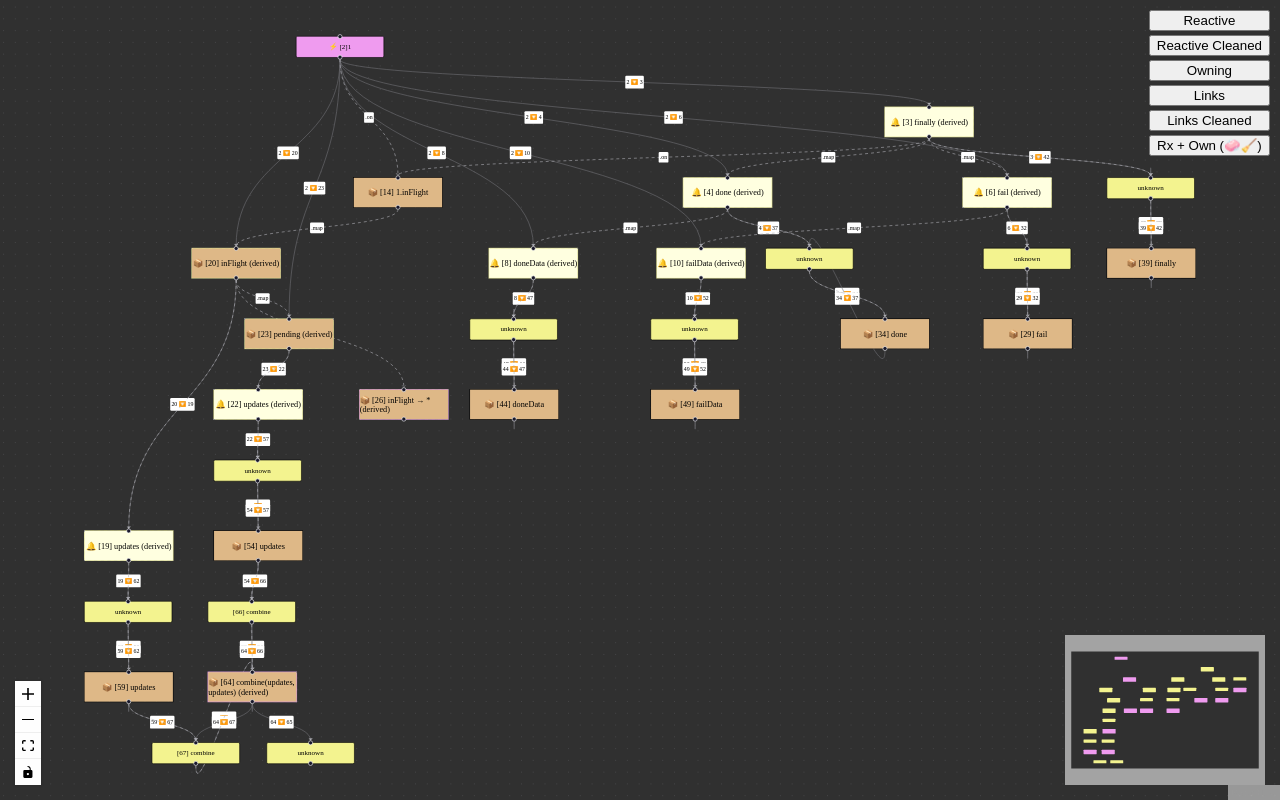
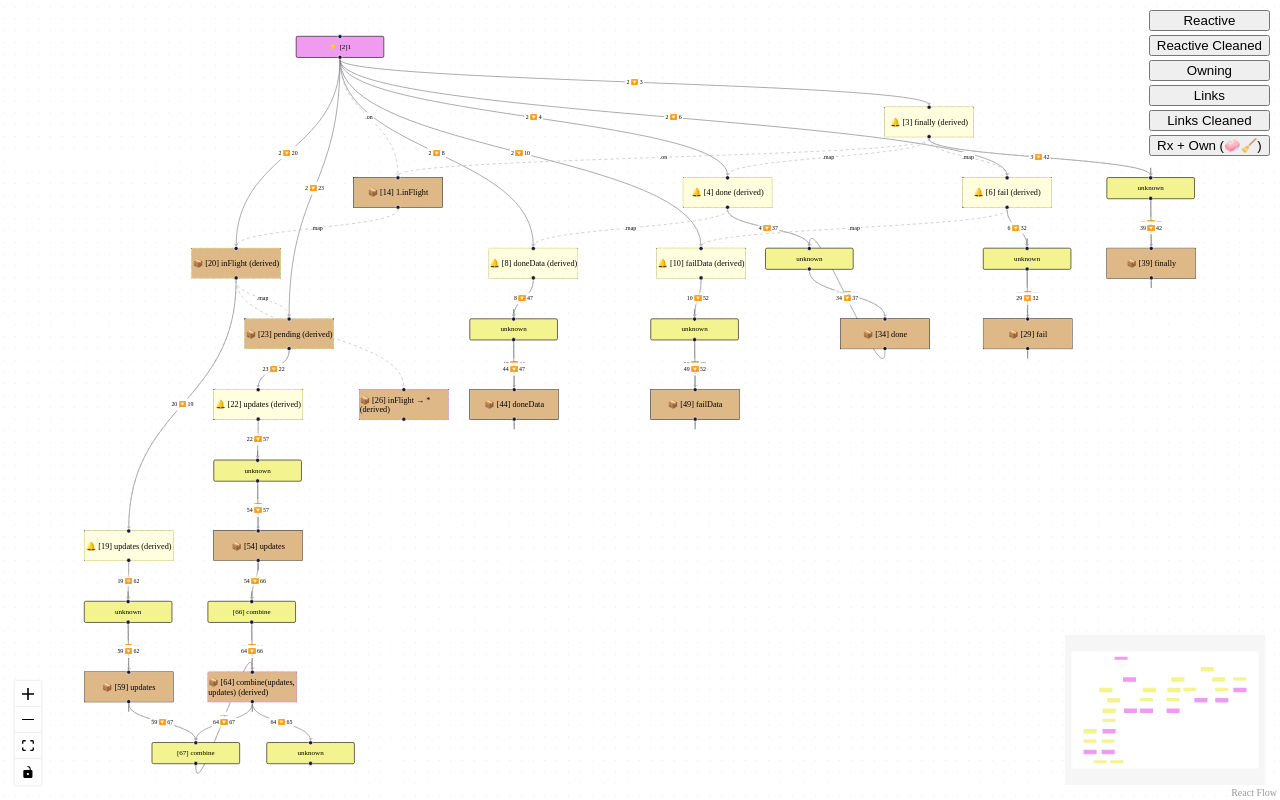
Before and after one commit to SQReder/Graphene, a React (Vite) app: page / in a window 1280 px wide. Built offline with nearby package versions, Linux system fonts and the light colour scheme; what effector-factorio would draw is missing.

Commit message:
feat: Auto switch dark theme

```diff
--- a/package.json
+++ b/package.json
@@ -30,6 +30,7 @@
     "ts-morph": "^23.0.0",
     "ts-node": "^10.9.2",
     "typescript": "^5.5.4",
+    "usehooks-ts": "^3.1.0",
     "zod": "^3.23.8"
   },
   "devDependencies": {
--- a/src/App.tsx
+++ b/src/App.tsx
@@ -30,6 +30,7 @@ import { cleanup } from './cleaners.ts';
 import { nodeTypes } from './nodeTypes.ts';
 import styled from '@emotion/styled';
 import { Declaration, inspectGraph } from 'effector/inspect';
+import {useDarkMode} from "usehooks-ts";
 
 //region Preconfiguration
 const declarations: Declaration[] = [];
@@ -290,6 +291,8 @@ export default function App() {
     //     return () => clearInterval(timer)
     // }, []);
 
+    const {isDarkMode} = useDarkMode({});
+
     return (
         <>
             <Buttons>
@@ -313,8 +316,8 @@ export default function App() {
                     fitView
                     nodeTypes={nodeTypes}
                 >
-                    <Background bgColor={'#303030'} />
-                    <MiniMap pannable zoomable bgColor={'#303030'} />
+                    <Background bgColor={isDarkMode ? '#303030' : undefined} />
+                    <MiniMap pannable zoomable bgColor={isDarkMode ? '#303030' : undefined} />
                     <Controls />
                 </ReactFlow>
             </div>
```
Also changed, not shown: 1 other file (tests, documents, lock files or other folders).
